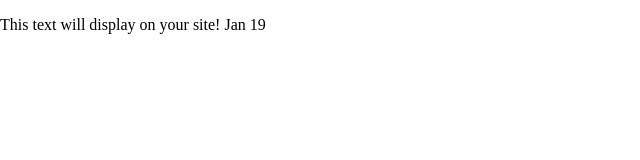
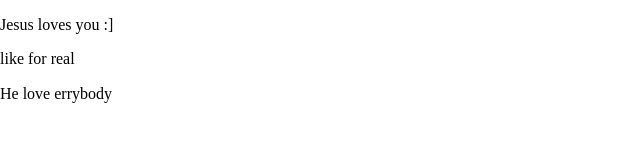
Before and after one commit to ClaytonPFair/8-29-2023, a plain HTML site: page index.html in a window 1280 px wide. Shown: the whole page, without its empty margins (0-640 px from the left). Drawn offline with Linux system fonts and the light colour scheme.

Commit message:
Update index.html

```diff
--- a/index.html
+++ b/index.html
@@ -24,7 +24,9 @@
 
 <body>
   <!-- Place your site's HTML here -->
-  <p>This text will display on your site! Jan 19</p>
+  <p>Jesus loves you :]</p>
+  <p>like for real</p>
+  <p>He love errybody</p>
   <script src="js/main.js"></script>
 </body>
 
```
